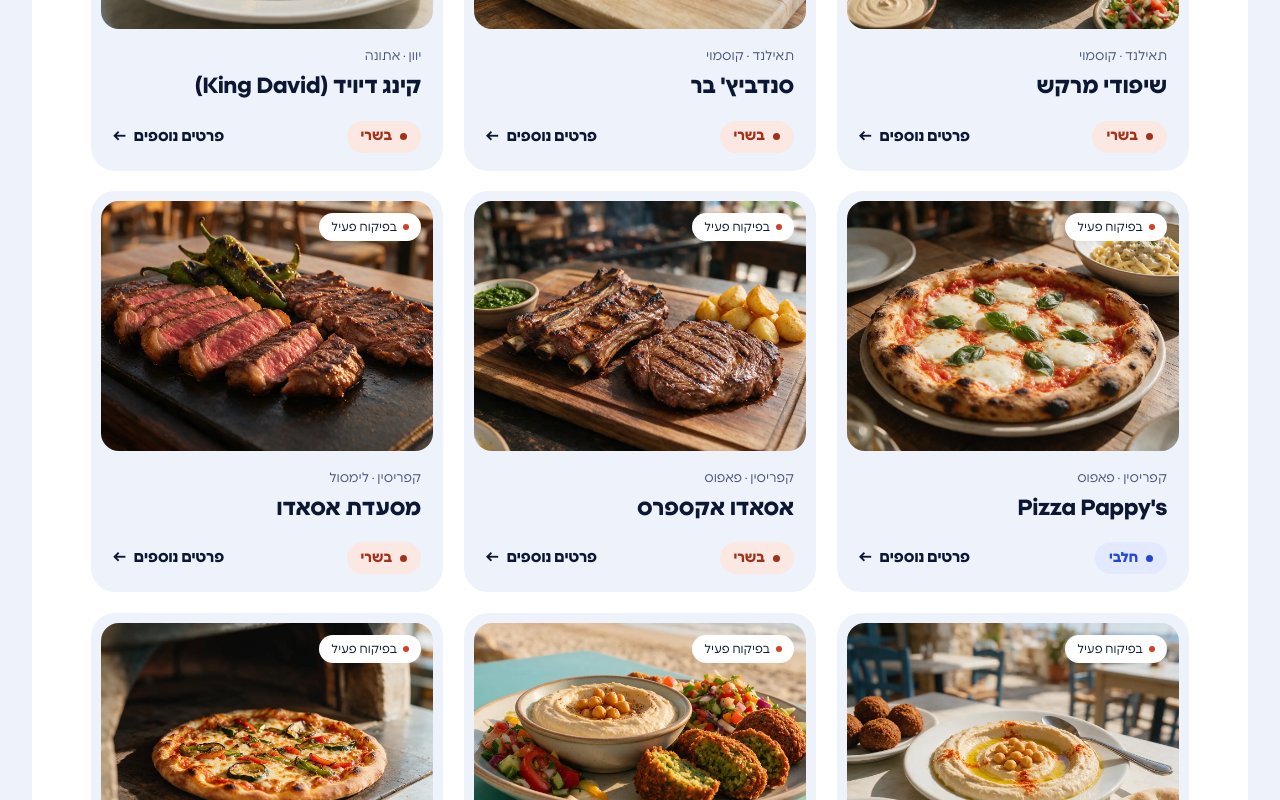
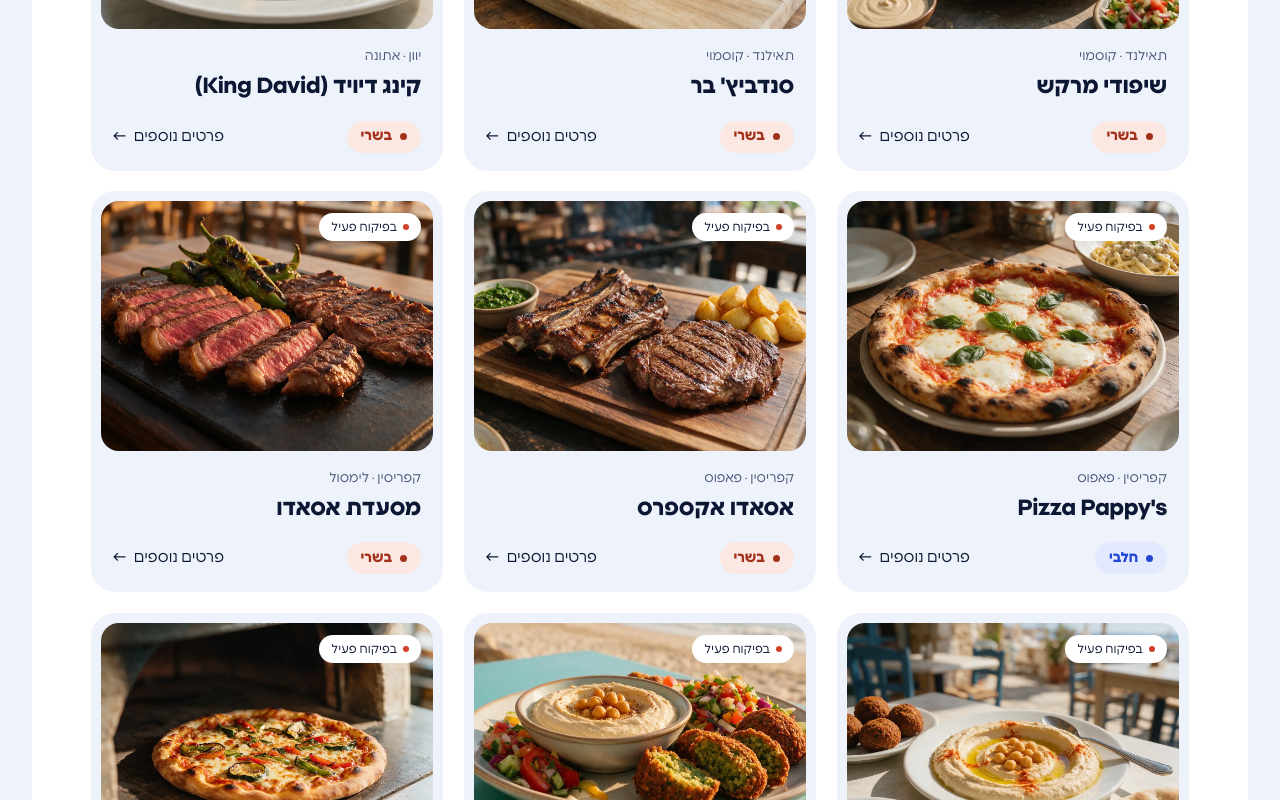
Before and after one commit to feigywilbush-hash/kosher-kosher, a React (Vite) app: page /restaurants in a window 1280 px wide. Shown: the part 840-1640 px from the top of the page. Built offline with nearby package versions, Linux system fonts and the light colour scheme; the HTML template or start-up script is replaced by a standard one.

Commit message:
'פרטים נוספים' בטקסט רגיל
Co-Authored-By: Claude Opus 5.5 (1M context) <noreply@anthropic.com>
Claude-Session: https://claude.ai/code/session_01VTmpopDaqbv1m1fJFJ2QzZ

```diff
--- a/src/components/kasher/restaurants/RestaurantCard.tsx
+++ b/src/components/kasher/restaurants/RestaurantCard.tsx
@@ -34,7 +34,7 @@ export function RestaurantCard({ r, onOpen }: { r: Restaurant; onOpen: (r: Resta
             type="button"
             onClick={(e) => onOpen(r, e.currentTarget)}
             aria-label={`פרטים נוספים על ${r.name}`}
-            className="inline-flex flex-none cursor-pointer items-center gap-2 border-none bg-transparent p-0 text-[15px] font-bold text-ink transition-colors duration-[250ms] hover:text-blue [&>span]:transition-transform [&>span]:duration-300 hover:[&>span]:-translate-x-1"
+            className="inline-flex flex-none cursor-pointer items-center gap-2 border-none bg-transparent p-0 text-[15px] font-normal text-ink transition-colors duration-[250ms] hover:text-blue [&>span]:transition-transform [&>span]:duration-300 hover:[&>span]:-translate-x-1"
           >
             פרטים נוספים <span aria-hidden="true">←</span>
           </button>
```
